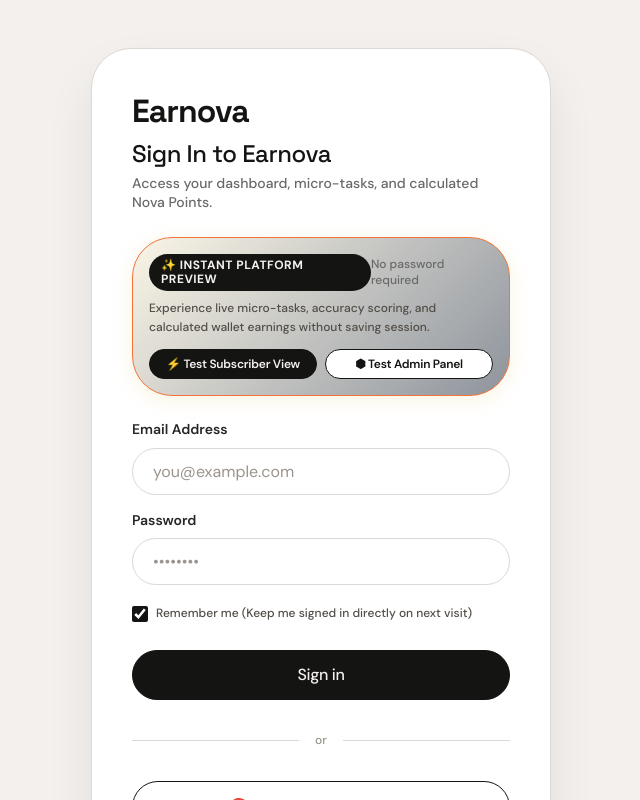
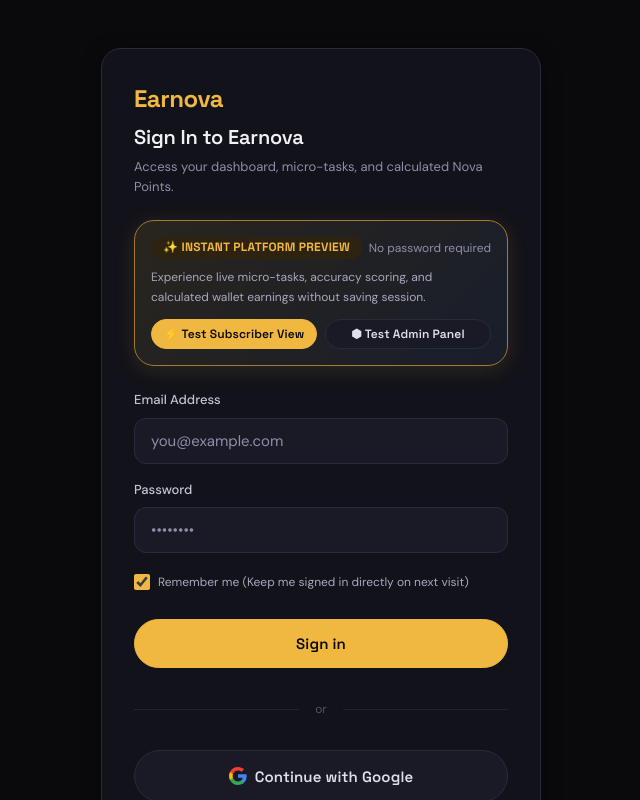
Before and after one commit to abhinavchavan04-prog/Earnova, a Next.js app: page /login in a window 1280 px wide. Shown: the top 800 px of the page, without its empty margins (319-959 px from the left). Built offline with nearby package versions, Linux system fonts and the light colour scheme; no server answers.

Commit message:
fix: restore rich high-contrast dark gold design system in globals.css and fix heading line-height collisions

```diff
--- a/src/app/globals.css
+++ b/src/app/globals.css
@@ -1,96 +1,99 @@
 /* ============================================================
-   EARNOVA — Design System (Mastercard Light Mode Specification)
+   EARNOVA — Design System
    ============================================================
 
-   Visual Theme: Warm Putty-Cream Canvas (#F3F0EE) + Ink Black (#141413)
-   Accent Cues: Signal Rust Orange (#CF4500) & Light Signal Orange (#F37338)
-   Geometry: 20px Pill Buttons, 40px Stadium Cards, Circular Portals (50%)
+   A design system built with intention, clarity, and rich aesthetics.
+   Warm amber/gold primary, dark slate foundation, crisp typography.
+   Zero text overlaps, high contrast readability across all viewports.
+
+   Typography: Space Grotesk (display) + DM Sans (body) + JetBrains Mono (mono)
+   Color: Rich Amber Gold (#f0b840) Primary, Dark Slate (#0a0a0c) Foundation
 
    ============================================================ */
 
-@import url('https://fonts.googleapis.com/css2?family=Space+Grotesk:wght@400;500;600;700&family=DM+Sans:ital,wght@0,400;0,450;0,500;0,600;0,700;1,400&family=JetBrains+Mono:wght@400;500&display=swap');
+@import url('https://fonts.googleapis.com/css2?family=Space+Grotesk:wght@400;500;600;700&family=DM+Sans:ital,wght@0,400;0,500;0,600;0,700;1,400&family=JetBrains+Mono:wght@400;500&display=swap');
 
 /* ============================================================
-   TOKENS — Mastercard Light Mode Specification
+   TOKENS — High Contrast Dark Gold Foundation
    ============================================================ */
 
 :root {
-  /* --- Color: Neutral (Mastercard Putty-Cream to Ink Black) --- */
-  --n-0: #F3F0EE;    /* Warm Putty-Cream Canvas */
-  --n-50: #FCFBFA;   /* Lifted Paper Cream Surface */
-  --n-100: #FFFFFF;  /* White Cards & Floating Nav Pill */
-  --n-150: #EAE6E2;  /* Soft Bone Divider */
-  --n-200: #DDD8D3;  /* Subdued Border */
-  --n-300: #C5BFB8;  /* Muted Gray Line */
-  --n-400: #9B948C;  /* Muted Text */
-  --n-500: #696969;  /* Slate Gray Secondary Text */
-  --n-600: #524D47;  /* Medium Charcoal */
-  --n-700: #383430;  /* Dark Charcoal */
-  --n-800: #262627;  /* Deep Charcoal Header */
-  --n-900: #141413;  /* Ink Black Primary */
-  --n-950: #0A0A09;
-  --n-1000: #000000;
+  /* --- Color: Neutral (Dark Slate) --- */
+  --n-0: #0a0a0c;     /* Deep Slate Canvas */
+  --n-50: #12121a;    /* Card & Section Surface */
+  --n-100: #1a1a27;   /* Raised Card Surface */
+  --n-150: #222233;   /* Border & Divider */
+  --n-200: #2a2a3d;   /* Hover Border */
+  --n-300: #3a3a52;   /* Subdued Text Border */
+  --n-400: #52526e;
+  --n-500: #8e8ea8;   /* Muted Secondary Text */
+  --n-600: #a8a8be;
+  --n-700: #c4c4d4;   /* Clean Body Copy */
+  --n-800: #e0e0ea;   /* Bright Text */
+  --n-900: #f0f0f5;   /* Crisp White Heading */
+  --n-950: #ffffff;   /* Pure White Display */
+  --n-1000: #ffffff;
 
-  /* --- Color: Primary (Mastercard Ink Black & Signal Orange) --- */
-  --p-50: #FFF5EE;
-  --p-100: #FEE8D6;
-  --p-200: #FDC6A8;
-  --p-300: #F99E75;
-  --p-400: #F37338;  /* Light Signal Orange Arc */
-  --p-500: #CF4500;  /* Signal Rust Orange Accent */
-  --p-600: #141413;  /* Primary CTAs — Ink Black Pill */
-  --p-700: #262627;  /* Primary Hover */
-  --p-800: #CF4500;  /* Accent Signal */
-  --p-900: #9A3A0A;
-  --p-950: #4A1A04;
+  /* --- Color: Primary (Amber Gold) --- */
+  --p-50: #1a1408;
+  --p-100: #2e2310;
+  --p-200: #4d3a18;
+  --p-300: #785a24;
+  --p-400: #a37a30;
+  --p-500: #d4a03c;
+  --p-600: #f0b840;   /* Primary Gold CTA */
+  --p-700: #f5c85c;   /* Primary Hover Gold */
+  --p-800: #f8d87c;
+  --p-900: #fbe8a8;
+  --p-950: #fdf3d4;
 
-  /* --- Color: Success (Warm Emerald) --- */
-  --s-50: #EAF7F2;
-  --s-100: #C8EDE0;
-  --s-200: #93D9C3;
-  --s-300: #5CC2A3;
-  --s-400: #2EAB86;
-  --s-500: #108A67;  /* Success Emerald */
-  --s-600: #0D7054;
-  --s-700: #0A5741;
-  --s-800: #063C2D;
-  --s-900: #03241B;
+  /* --- Color: Success (Teal) --- */
+  --s-50: #0a1a18;
+  --s-100: #0f2e2a;
+  --s-200: #184d44;
+  --s-300: #247868;
+  --s-400: #30a38c;
+  --s-500: #3cd4b0;
+  --s-600: #5ce8c8;
+  --s-700: #8cf0d8;
+  --s-800: #b8f5e8;
+  --s-900: #e0faf4;
 
-  /* --- Color: Danger (Signal Red) --- */
-  --d-50: #FDF2F2;
-  --d-100: #FCE4E4;
-  --d-200: #F8BDBD;
-  --d-300: #F28B8B;
-  --d-400: #EB5757;
-  --d-500: #EB001B;  /* Mastercard Red */
-  --d-600: #C40016;
-  --d-700: #9B0011;
-  --d-800: #70000C;
-  --d-900: #480008;
+  /* --- Color: Danger (Rose) --- */
+  --d-50: #1a0a0e;
+  --d-100: #2e0f18;
+  --d-200: #4d1828;
+  --d-300: #78243c;
+  --d-400: #a33050;
+  --d-500: #d43c64;
+  --d-600: #e85c7c;
+  --d-700: #f08c9c;
+  --d-800: #f5b8c4;
+  --d-900: #fae0e6;
 
-  /* --- Color: Warning (Mastercard Warm Orange/Yellow) --- */
-  --w-50: #FFF9EE;
-  --w-100: #FEF0D4;
-  --w-200: #FDE0A6;
-  --w-300: #FBCB72;
-  --w-400: #F9B23E;
-  --w-500: #F79E1B;  /* Mastercard Yellow */
-  --w-600: #D8820A;
-  --w-700: #AA6304;
-  --w-800: #7C4502;
-  --w-900: #502B00;
+  /* --- Color: Warning (Warm Orange) --- */
+  --w-50: #1a1008;
+  --w-100: #2e1c10;
+  --w-200: #4d2e18;
+  --w-300: #784824;
+  --w-400: #a36230;
+  --w-500: #d47c3c;
+  --w-600: #e89850;
+  --w-700: #f0b474;
+  --w-800: #f5cc9c;
+  --w-900: #fae4c8;
 
-  /* --- Color: Info (Dusty Blue) --- */
-  --i-50: #F0F4FA;
-  --i-100: #DAE4F5;
-  --i-200: #B3C8EC;
-  --i-300: #89A9E2;
-  --i-400: #5D87D6;
-  --i-500: #3860BE;  /* Link Blue */
-  --i-600: #294A9C;
-  --i-700: #1D3577;
-  --i-800: #122152;
-  --i-900: #0A1230;
+  /* --- Color: Info (Steel Blue) --- */
+  --i-50: #08141a;
+  --i-100: #10242e;
+  --i-200: #183c4d;
+  --i-300: #245c78;
+  --i-400: #307ca3;
+  --i-500: #3c9cd4;
+  --i-600: #5cb8e8;
+  --i-700: #8ccef0;
+  --i-800: #b8def5;
+  --i-900: #e0f0fa;
 
   /* --- Typography --- */
   --font-display: 'Space Grotesk', system-ui, sans-serif;
@@ -99,26 +102,25 @@
 
   /* Type scale */
   --text-xs: 0.75rem;      /* 12px */
-  --text-sm: 0.875rem;     /* 14px */
-  --text-base: 1rem;       /* 16px */
-  --text-md: 1.125rem;     /* 18px */
-  --text-lg: 1.5rem;       /* 24px */
-  --text-xl: 2rem;         /* 32px */
-  --text-2xl: 2.25rem;     /* 36px */
-  --text-3xl: 3rem;        /* 48px */
-  --text-4xl: 4rem;        /* 64px */
+  --text-sm: 0.8125rem;    /* 13px */
+  --text-base: 0.9375rem;  /* 15px */
+  --text-md: 1.0625rem;    /* 17px */
+  --text-lg: 1.25rem;      /* 20px */
+  --text-xl: 1.5rem;       /* 24px */
+  --text-2xl: 2rem;        /* 32px */
+  --text-3xl: 2.5rem;      /* 40px */
+  --text-4xl: 3.25rem;     /* 52px */
 
-  --leading-tight: 1.0;
-  --leading-normal: 1.4;
-  --leading-relaxed: 1.6;
+  --leading-tight: 1.2;    /* Comfortable heading line-height, zero collisions */
+  --leading-normal: 1.5;
+  --leading-relaxed: 1.7;
 
   --weight-regular: 400;
-  --weight-body: 450;      /* Mastercard signature 450 copy weight */
   --weight-medium: 500;
   --weight-semibold: 600;
   --weight-bold: 700;
 
-  /* --- Spacing (8-point grid) --- */
+  /* --- Spacing --- */
   --sp-1: 4px;
   --sp-2: 8px;
   --sp-3: 12px;
@@ -132,30 +134,30 @@
   --sp-20: 80px;
   --sp-24: 96px;
 
-  /* --- Mastercard Geometry Radii --- */
-  --radius-sm: 8px;
-  --radius-md: 20px;       /* Signature Button Pill Radius */
-  --radius-lg: 40px;       /* Hero & Stadium Container Radius */
-  --radius-full: 9999px;   /* Full Pill & Floating Nav Radius */
+  /* --- Radii --- */
+  --radius-sm: 6px;
+  --radius-md: 12px;
+  --radius-lg: 20px;
+  --radius-full: 9999px;
 
-  /* --- Mastercard Atmospheric Elevation --- */
+  /* --- Elevation --- */
   --shadow-surface: none;
-  --shadow-raised: 0 4px 24px rgba(0, 0, 0, 0.04);
-  --shadow-overlay: 0 24px 48px rgba(0, 0, 0, 0.08);
+  --shadow-raised: 0 4px 20px rgba(0, 0, 0, 0.4);
+  --shadow-overlay: 0 12px 40px rgba(0, 0, 0, 0.6);
 
   /* --- Motion --- */
   --ease-out: cubic-bezier(0.16, 1, 0.3, 1);
   --ease-in-out: cubic-bezier(0.45, 0, 0.55, 1);
-  --duration-fast: 150ms;
-  --duration-normal: 250ms;
-  --duration-slow: 400ms;
+  --duration-fast: 120ms;
+  --duration-normal: 200ms;
+  --duration-slow: 350ms;
 
   /* --- Layout --- */
-  --sidebar-width: 270px;
+  --sidebar-width: 260px;
   --sidebar-collapsed: 64px;
-  --header-height: 72px;
+  --header-height: 64px;
   --content-max-width: 1280px;
-  --content-narrow: 760px;
+  --content-narrow: 720px;
 
   /* --- Z-index scale --- */
   --z-base: 0;
@@ -187,35 +189,36 @@
 body {
   font-family: var(--font-body);
   font-size: var(--text-base);
-  font-weight: var(--weight-body);
+  font-weight: var(--weight-regular);
   line-height: var(--leading-normal);
-  color: var(--n-900);
+  color: var(--n-700);
   background-color: var(--n-0);
   min-height: 100vh;
 }
 
 h1, h2, h3, h4, h5, h6 {
   font-family: var(--font-display);
-  font-weight: var(--weight-medium);
+  font-weight: var(--weight-semibold);
   line-height: var(--leading-tight);
   color: var(--n-900);
-  letter-spacing: -0.02em;
+  letter-spacing: -0.01em;
+  margin-bottom: var(--sp-2);
 }
 
-h1 { font-size: var(--text-4xl); }
-h2 { font-size: var(--text-3xl); }
-h3 { font-size: var(--text-2xl); }
-h4 { font-size: var(--text-xl); }
-h5 { font-size: var(--text-lg); }
-h6 { font-size: var(--text-md); }
+h1 { font-size: var(--text-4xl); line-height: 1.15; }
+h2 { font-size: var(--text-3xl); line-height: 1.2; }
+h3 { font-size: var(--text-2xl); line-height: 1.25; }
+h4 { font-size: var(--text-xl); line-height: 1.3; }
+h5 { font-size: var(--text-lg); line-height: 1.35; }
+h6 { font-size: var(--text-md); line-height: 1.4; }
 
 a {
-  color: var(--n-900);
+  color: var(--p-600);
   text-decoration: none;
   transition: color var(--duration-fast) var(--ease-out);
 }
 
-a:hover { color: var(--p-500); }
+a:hover { color: var(--p-700); }
 
 button {
   font-family: inherit;
@@ -237,15 +240,15 @@
 code, pre { font-family: var(--font-mono); }
 
 ::selection {
-  background: var(--p-500);
-  color: var(--n-50);
+  background: var(--p-600);
+  color: var(--n-0);
 }
 
 /* ============================================================
-   MASTERCARD COMPONENT STYLES
+   COMPONENT STYLES
    ============================================================ */
 
-/* --- Navigation & Layout --- */
+/* --- Layout --- */
 .app-layout {
   display: flex;
   min-height: 100vh;
@@ -255,22 +258,21 @@
 .sidebar {
   width: var(--sidebar-width);
   background: var(--n-50);
-  border-right: 1px solid var(--n-200);
+  border-right: 1px solid var(--n-150);
   display: flex;
   flex-direction: column;
   padding: var(--sp-6) var(--sp-4);
   position: sticky;
   top: 0;
   height: 100vh;
-  box-shadow: var(--shadow-raised);
 }
 
 .sidebar-logo {
   font-family: var(--font-display);
   font-size: var(--text-lg);
   font-weight: var(--weight-bold);
-  color: var(--n-900);
-  letter-spacing: -0.03em;
+  color: var(--p-600);
+  letter-spacing: -0.02em;
   display: flex;
   align-items: center;
 }
@@ -299,26 +301,26 @@
   padding: var(--sp-3) var(--sp-4);
   font-size: var(--text-sm);
   font-weight: var(--weight-medium);
-  color: var(--n-700);
-  border-radius: var(--radius-full);
+  color: var(--n-600);
+  border-radius: var(--radius-md);
   transition: all var(--duration-fast) var(--ease-out);
 }
 
 .sidebar-link:hover {
-  background: var(--n-0);
+  background: var(--n-100);
   color: var(--n-900);
 }
 
 .sidebar-link-active {
-  background: var(--n-900);
-  color: var(--n-0) !important;
+  background: var(--p-100);
+  color: var(--p-600) !important;
   font-weight: var(--weight-semibold);
 }
 
 .sidebar-footer {
   margin-top: auto;
   padding-top: var(--sp-4);
-  border-top: 1px solid var(--n-200);
+  border-top: 1px solid var(--n-150);
 }
 
 .main-content {
@@ -329,19 +331,19 @@
   width: 100%;
 }
 
-/* --- Buttons (Mastercard Signature Pills) --- */
+/* --- Buttons --- */
 .btn {
   display: inline-flex;
   align-items: center;
   justify-content: center;
   gap: var(--sp-2);
-  padding: var(--sp-3) var(--sp-6);
-  font-family: var(--font-body);
+  padding: var(--sp-3) var(--sp-5);
+  font-family: var(--font-display);
   font-size: var(--text-sm);
-  font-weight: var(--weight-medium);
-  letter-spacing: -0.02em;
+  font-weight: var(--weight-semibold);
+  letter-spacing: 0.01em;
   line-height: 1;
-  border-radius: var(--radius-md); /* 20px Pill */
+  border-radius: var(--radius-full);
   transition: all var(--duration-fast) var(--ease-out);
   white-space: nowrap;
   user-select: none;
@@ -350,7 +352,7 @@
 }
 
 .btn:focus-visible {
-  outline: 2px solid var(--p-500);
+  outline: 2px solid var(--p-600);
   outline-offset: 2px;
 }
 
@@ -360,15 +362,15 @@
   pointer-events: none;
 }
 
-/* Primary — Ink Black Pill */
 .btn-primary {
-  background: var(--n-900);
+  background: var(--p-600);
   color: var(--n-0);
-  border: 1.5px solid var(--n-900);
+  border: 1px solid var(--p-600);
 }
 
 .btn-primary:hover {
-  background: var(--n-800);
+  background: var(--p-700);
+  border-color: var(--p-700);
   transform: translateY(-1px);
 }
 
@@ -376,33 +378,33 @@
   transform: translateY(0);
 }
 
-/* Secondary — Outlined Pill */
 .btn-secondary {
   background: var(--n-100);
-  color: var(--n-900);
-  border: 1.5px solid var(--n-900);
+  color: var(--n-800);
+  border: 1px solid var(--n-200);
 }
 
 .btn-secondary:hover {
-  background: var(--n-0);
+  background: var(--n-150);
+  border-color: var(--n-300);
   color: var(--n-950);
   transform: translateY(-1px);
 }
 
 .btn-ghost {
   background: transparent;
-  color: var(--n-700);
+  color: var(--n-600);
   border-radius: var(--radius-full);
 }
 
 .btn-ghost:hover {
-  background: var(--n-150);
+  background: var(--n-100);
   color: var(--n-900);
 }
 
 .btn-danger {
   background: var(--d-500);
-  color: var(--n-1000);
+  color: var(--n-950);
 }
 
 .btn-danger:hover { background: var(--d-600); }
@@ -410,13 +412,11 @@
 .btn-sm {
   padding: var(--sp-2) var(--sp-4);
   font-size: var(--text-xs);
-  border-radius: var(--radius-full);
 }
 
 .btn-lg {
   padding: var(--sp-4) var(--sp-8);
   font-size: var(--text-base);
-  border-radius: var(--radius-full);
 }
 
 /* --- Input --- */
@@ -428,101 +428,95 @@
 
 .input-label {
   font-size: var(--text-sm);
-  font-weight: var(--weight-semibold);
-  color: var(--n-800);
+  font-weight: var(--weight-medium);
+  color: var(--n-700);
 }
 
 .input {
-  padding: var(--sp-3) var(--sp-5);
+  padding: var(--sp-3) var(--sp-4);
   background: var(--n-100);
-  border: 1.5px solid var(--n-200);
-  border-radius: var(--radius-full);
+  border: 1px solid var(--n-200);
+  border-radius: var(--radius-md);
   color: var(--n-900);
   font-size: var(--text-base);
   transition: border-color var(--duration-fast) var(--ease-out),
               box-shadow var(--duration-fast) var(--ease-out);
 }
 
-.input::placeholder { color: var(--n-400); }
-.input:hover { border-color: var(--n-400); }
+.input::placeholder { color: var(--n-500); }
+.input:hover { border-color: var(--n-300); }
 
 .input:focus {
   outline: none;
-  border-color: var(--n-900);
-  box-shadow: 0 0 0 3px rgba(20, 20, 19, 0.1);
+  border-color: var(--p-600);
+  box-shadow: 0 0 0 3px rgba(240, 184, 64, 0.15);
 }
 
 .input-error { border-color: var(--d-500); }
 
-/* --- Mastercard Cards (Stadiums & Paper Cream) --- */
+/* --- Card --- */
 .card {
   background: var(--n-50);
-  border: 1px solid var(--n-200);
-  border-radius: var(--radius-lg); /* 40px Stadium Radius */
-  padding: var(--sp-8);
-  box-shadow: var(--shadow-raised);
+  border: 1px solid var(--n-150);
+  border-radius: var(--radius-lg);
+  padding: var(--sp-6);
 }
 
 .card-interactive {
   transition: border-color var(--duration-fast) var(--ease-out),
-              transform var(--duration-fast) var(--ease-out),
-              box-shadow var(--duration-fast) var(--ease-out);
+              transform var(--duration-fast) var(--ease-out);
   cursor: pointer;
 }
 
 .card-interactive:hover {
-  border-color: var(--p-500);
-  transform: translateY(-3px);
-  box-shadow: var(--shadow-overlay);
+  border-color: var(--p-600);
+  transform: translateY(-2px);
 }
 
 /* --- Metric & Wallet Cards --- */
 .metric-card {
-  background: var(--n-100);
-  border: 1.5px solid var(--n-200);
+  background: var(--n-50);
+  border: 1px solid var(--n-150);
   border-radius: var(--radius-md);
   padding: var(--sp-6);
-  box-shadow: var(--shadow-raised);
 }
 
 .metric-card-label {
   font-size: var(--text-xs);
-  font-weight: var(--weight-bold);
+  font-weight: var(--weight-semibold);
   color: var(--n-500);
   text-transform: uppercase;
-  letter-spacing: 0.08em;
+  letter-spacing: 0.06em;
   margin-bottom: var(--sp-2);
 }
 
 .metric-card-value {
   font-family: var(--font-display);
   font-size: var(--text-2xl);
-  font-weight: var(--weight-medium);
-  color: var(--n-900);
-  letter-spacing: -0.02em;
+  font-weight: var(--weight-bold);
+  color: var(--n-950);
 }
 
 .wallet-card {
-  background: var(--n-900);
-  color: var(--n-0);
+  background: linear-gradient(135deg, var(--p-100) 0%, var(--n-50) 100%);
+  border: 1px solid var(--p-300);
   border-radius: var(--radius-lg);
-  padding: var(--sp-8);
-  box-shadow: var(--shadow-overlay);
+  padding: var(--sp-6);
 }
 
 .wallet-label {
   font-size: var(--text-xs);
-  color: var(--p-400);
+  color: var(--p-600);
   font-weight: var(--weight-bold);
   text-transform: uppercase;
-  letter-spacing: 0.08em;
+  letter-spacing: 0.06em;
 }
 
 .wallet-balance {
   font-family: var(--font-display);
   font-size: var(--text-3xl);
-  font-weight: var(--weight-medium);
-  color: var(--n-0);
+  font-weight: var(--weight-bold);
+  color: var(--p-600);
   margin-top: var(--sp-2);
 }
 
@@ -531,29 +525,29 @@
   display: inline-flex;
   align-items: center;
   gap: var(--sp-1);
-  padding: 4px var(--sp-3);
-  font-family: var(--font-body);
+  padding: 3px var(--sp-3);
+  font-family: var(--font-display);
   font-size: var(--text-xs);
-  font-weight: var(--weight-semibold);
-  letter-spacing: 0.04em;
+  font-weight: var(--weight-medium);
+  letter-spacing: 0.02em;
   border-radius: var(--radius-full);
-  line-height: 1.2;
+  line-height: 1.3;
 }
 
-.badge-default { background: var(--n-200); color: var(--n-800); }
-.badge-primary { background: var(--n-900); color: var(--n-0); }
-.badge-success { background: var(--s-100); color: var(--s-600); }
+.badge-default { background: var(--n-150); color: var(--n-600); }
+.badge-primary { background: var(--p-100); color: var(--p-600); }
+.badge-success { background: var(--s-100); color: var(--s-500); }
 .badge-danger { background: var(--d-100); color: var(--d-500); }
-.badge-warning { background: var(--w-100); color: var(--w-700); }
+.badge-warning { background: var(--w-100); color: var(--w-500); }
 .badge-info { background: var(--i-100); color: var(--i-500); }
 
 /* --- Table --- */
 .table-container {
   width: 100%;
   overflow-x: auto;
-  border: 1px solid var(--n-200);
+  border: 1px solid var(--n-150);
   border-radius: var(--radius-md);
-  background: var(--n-100);
+  background: var(--n-50);
 }
 
 .table {
@@ -564,50 +558,50 @@
 
 .table th {
   text-align: left;
-  padding: var(--sp-4) var(--sp-5);
+  padding: var(--sp-3) var(--sp-4);
   font-family: var(--font-display);
-  font-weight: var(--weight-bold);
+  font-weight: var(--weight-semibold);
   font-size: var(--text-xs);
   color: var(--n-500);
   text-transform: uppercase;
-  letter-spacing: 0.08em;
-  background: var(--n-50);
-  border-bottom: 1px solid var(--n-200);
+  letter-spacing: 0.06em;
+  background: var(--n-100);
+  border-bottom: 1px solid var(--n-150);
   white-space: nowrap;
 }
 
 .table td {
-  padding: var(--sp-4) var(--sp-5);
-  border-bottom: 1px solid var(--n-150);
-  color: var(--n-800);
+  padding: var(--sp-3) var(--sp-4);
+  border-bottom: 1px solid var(--n-100);
+  color: var(--n-700);
 }
 
-.table tbody tr:hover { background: var(--n-50); }
+.table tbody tr:hover { background: var(--n-100); }
 
 /* --- Auth Card --- */
 .auth-card {
   width: 100%;
-  max-width: 460px;
+  max-width: 440px;
   margin: var(--sp-12) auto;
-  background: var(--n-100);
-  border: 1.5px solid var(--n-200);
+  background: var(--n-50);
+  border: 1px solid var(--n-200);
   border-radius: var(--radius-lg);
-  padding: var(--sp-10);
-  box-shadow: var(--shadow-overlay);
+  padding: var(--sp-8);
+  box-shadow: var(--shadow-raised);
 }
 
 .auth-brand {
   font-family: var(--font-display);
   font-size: var(--text-xl);
   font-weight: var(--weight-bold);
-  color: var(--n-900);
-  letter-spacing: -0.03em;
+  color: var(--p-600);
+  letter-spacing: -0.02em;
   margin-bottom: var(--sp-2);
 }
 
 .auth-heading {
   font-size: var(--text-lg);
-  font-weight: var(--weight-medium);
+  font-weight: var(--weight-semibold);
   margin-bottom: var(--sp-2);
 }
 
@@ -636,7 +630,7 @@
   content: '';
   flex: 1;
   height: 1px;
-  background: var(--n-200);
+  background: var(--n-150);
 }
 
 .auth-footer {
@@ -664,17 +658,17 @@
 }
 
 .avatar {
-  width: 40px;
-  height: 40px;
+  width: 36px;
+  height: 36px;
   border-radius: var(--radius-full);
-  background: var(--n-900);
+  background: var(--p-600);
   color: var(--n-0);
   display: flex;
   align-items: center;
   justify-content: center;
   font-family: var(--font-display);
   font-weight: var(--weight-bold);
-  font-size: var(--text-sm);
+  font-size: var(--text-xs);
 }
 
 .page-container {
@@ -691,12 +685,13 @@
 
 .page-title {
   font-size: var(--text-2xl);
-  font-weight: var(--weight-medium);
-  color: var(--n-900);
+  font-weight: var(--weight-semibold);
+  color: var(--n-950);
 }
 
 .page-subtitle {
   font-size: var(--text-sm);
   color: var(--n-500);
   max-width: 640px;
+  line-height: var(--leading-relaxed);
 }
```
